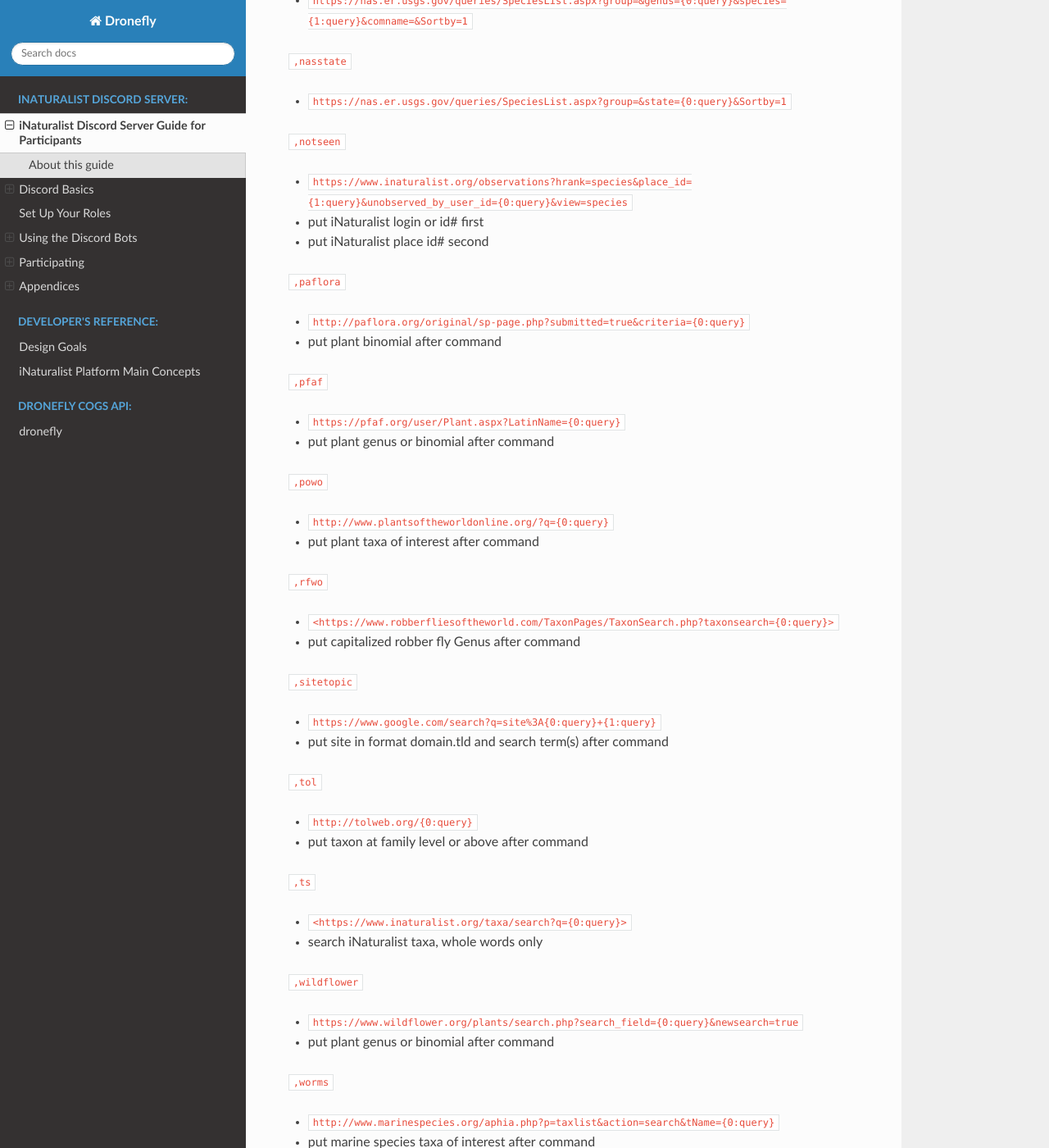
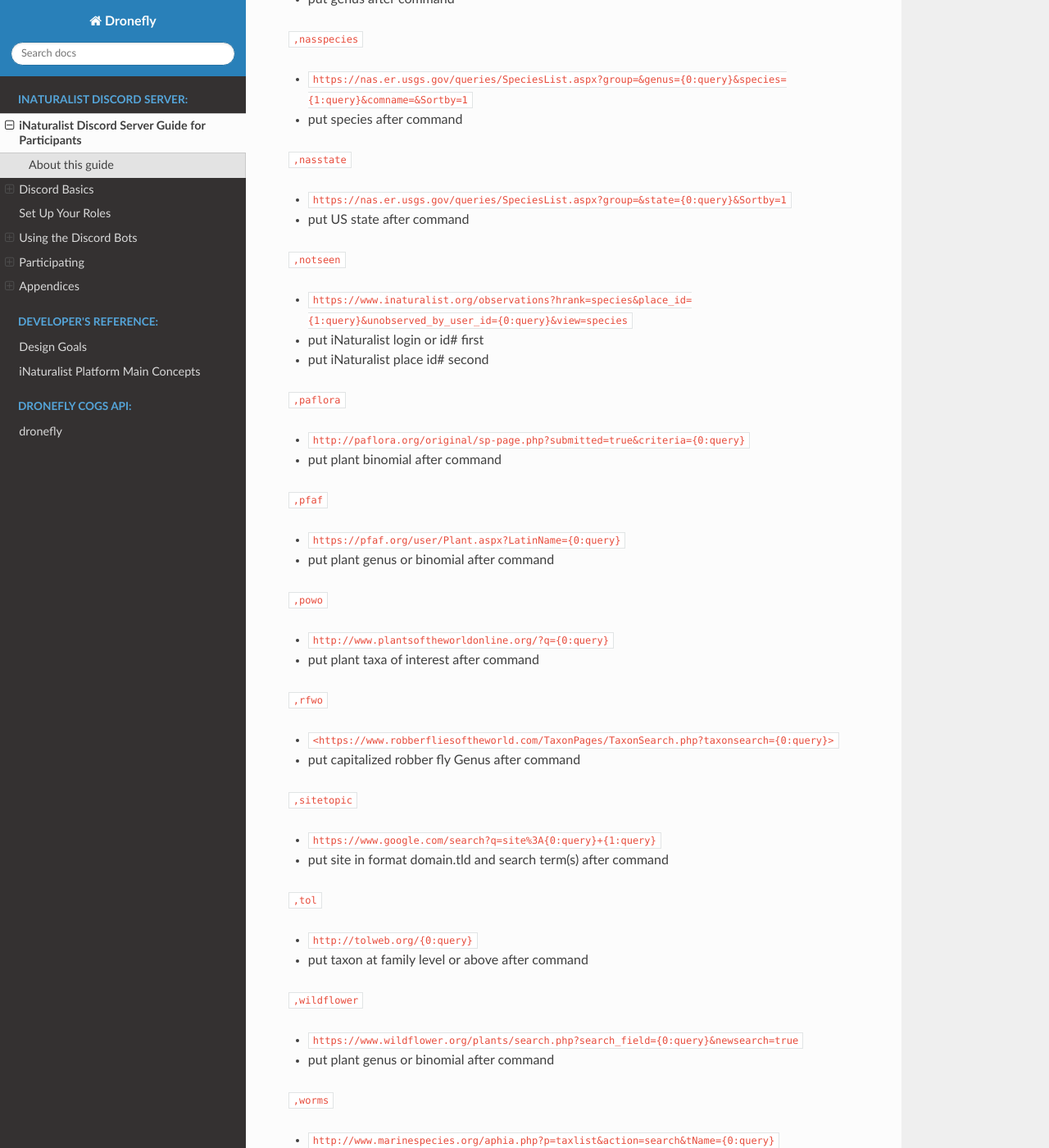
Before and after one commit to dronefly-garden/dronefly, a Sphinx documentation site: the page built from docs/guide_for_participants.rst, in a window 1280 px wide and 1400 px high, scrolled down 17374 px. Shown: the whole window at 82% size. Built offline with Sphinx 7.4.7 and the Read the Docs theme 2.0.0, drawn with Linux system fonts in a browser that asks for light colours; some of the changed text lies outside the part shown.

Commit message:
Update guide_for_participants.rst
Removed ,ts from customcom list, added instructions for other customcoms

```diff
--- a/docs/guide_for_participants.rst
+++ b/docs/guide_for_participants.rst
@@ -394,14 +394,17 @@
 ``,adw``
 
 - ``http://animaldiversity.org/search/?q={0:query}&feature=INFORMATION``
+- put search term after command
 
 ``,antwiki``
 
 - ``https://antwiki.org/wiki/{0:query}_{1:query}``
+- put ant binomial after command
 
 ``,bhl``
 
 - ``https://www.biodiversitylibrary.org/search?searchTerm={0:query}#/titles``
+- put search term after command
 
 ``,bold3``
 
@@ -525,14 +528,17 @@
 ``,nasgenus``
 
 - ``https://nas.er.usgs.gov/queries/SpeciesList.aspx?group=&genus={0:query}&species=&comname=&Sortby=1``
+- put genus after command
 
 ``,nasspecies``
 
 - ``https://nas.er.usgs.gov/queries/SpeciesList.aspx?group=&genus={0:query}&species={1:query}&comname=&Sortby=1``
+- put species after command
 
 ``,nasstate``
 
 - ``https://nas.er.usgs.gov/queries/SpeciesList.aspx?group=&state={0:query}&Sortby=1``
+- put US state after command
 
 ``,notseen``
 
@@ -569,11 +575,6 @@
 
 - ``http://tolweb.org/{0:query}``
 - put taxon at family level or above after command
-
-``,ts``
-
-- ``<https://www.inaturalist.org/taxa/search?q={0:query}>``
-- search iNaturalist taxa, whole words only
 
 ``,wildflower``
 
```
